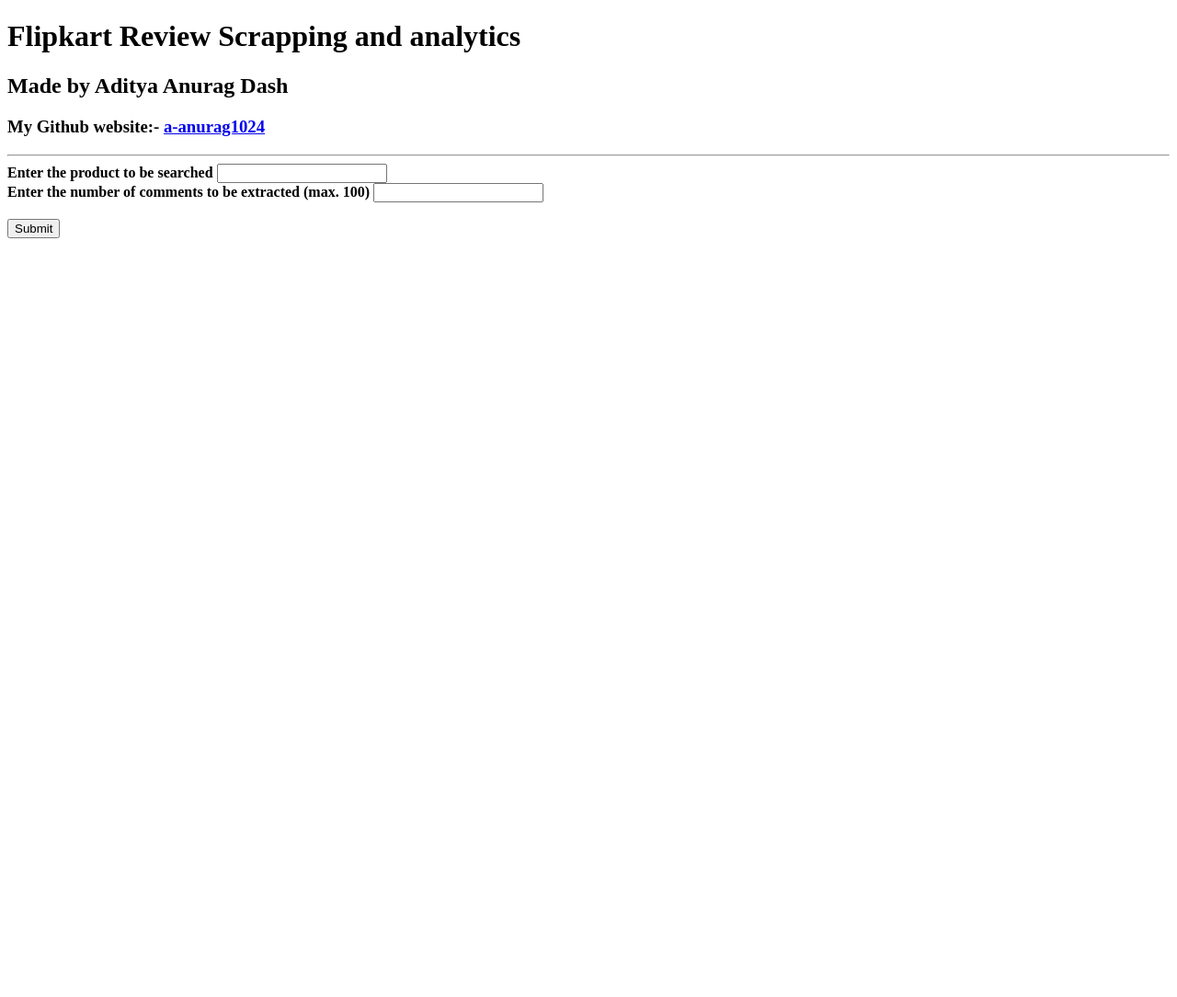
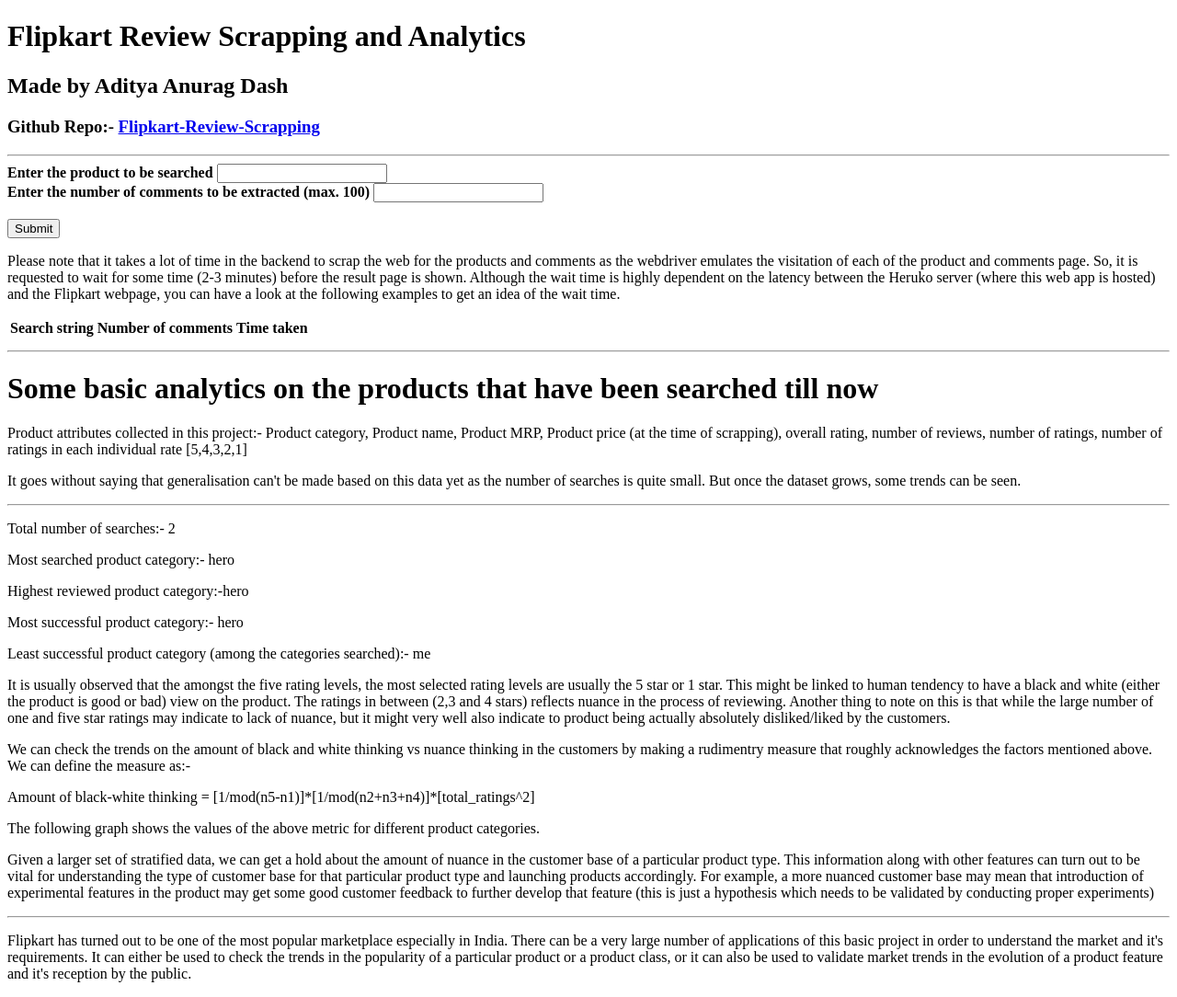
Before and after one commit to a-anurag1024/Flipkart-Review-Scrapping, a Flask app: page / in a window 1280 px wide. Shown: the whole page at 92% size. Before the commit the page ends 259 px from the top, so only its background shows below. Run offline with Flask 2, Linux system fonts and the light colour scheme; lists and menus that the app fills with data are empty.

Commit message:
update on index.html page

```diff
--- a/app.py
+++ b/app.py
@@ -13,7 +13,8 @@
 @app.route('/', methods=['GET', 'POST'])
 @cross_origin()
 def home():
-    return render_template("index.html")
+    return render_template("index.html", analytics={'total_searches': 2, 'most_searched': 'hero', 'highest_reviewed': 'hero',
+                                                      'most_successful': 'hero', 'least_successful': 'me'})
 
 
 @app.route('/comments', methods=['GET', 'POST'])
--- /dev/null
+++ b/product_analysis.py
@@ -0,0 +1,5 @@
+
+
+class product_analytics():
+    def __init__(self, df):
+        self.df = df
--- a/templates/index.html
+++ b/templates/index.html
@@ -5,10 +5,10 @@
 </head>
 <body>
 
-<h1>Flipkart Review Scrapping and analytics</h1>
+<h1>Flipkart Review Scrapping and Analytics</h1>
 <h2>Made by Aditya Anurag Dash</h2>
-<h3>My Github website:-
-<a href = "https://github.com/a-anurag1024">a-anurag1024</a>
+<h3>Github Repo:-
+<a href = "https://github.com/a-anurag1024/Flipkart-Review-Scrapping">Flipkart-Review-Scrapping</a>
 </h3>
 
 <hr>
@@ -22,5 +22,78 @@
     <input type="submit" value="Submit">
 </form>
 
+<p>Please note that it takes a lot of time in the backend to scrap the web for the products and comments as the webdriver emulates
+    the visitation of each of the product and comments page. So, it is requested to
+    wait for some time (2-3 minutes) before the result page is shown. Although the wait time is highly dependent on the latency
+    between the Heruko server (where this web app is hosted) and the Flipkart webpage, you can have a look at the following
+    examples to get an idea of the wait time.
+</p>
+<table>
+    <tr>
+        <th>Search string</th>
+        <th>Number of comments</th>
+        <th>Time taken</th>
+    </tr>
+    <tbody>
+    <tr>
+        <td></td>
+        <td></td>
+        <td></td>
+    </tr>
+    </tbody>
+</table>
+
+<hr>
+
+<h1>Some basic analytics on the products that have been searched till now</h1>
+
+<p>Product attributes collected in this project:- Product category, Product name, Product MRP, Product price (at the time of
+scrapping), overall rating, number of reviews, number of ratings, number of ratings in each individual rate [5,4,3,2,1]</p>
+
+<p>It goes without saying that generalisation can't be made based on this data yet as the number of searches is quite small.
+But once the dataset grows, some trends can be seen.</p>
+
+<hr>
+
+<p>Total number of searches:- {{analytics['total_searches']}}</p>
+<p>Most searched product category:- {{analytics['most_searched']}}</p>
+<p>Highest reviewed product category:-{{analytics['highest_reviewed']}}</p>
+<p>Most successful product category:- {{analytics['most_successful']}}</p>
+<p>Least successful product category (among the categories searched):- {{analytics['least_successful']}}</p>
+
+<p> It is usually observed that the amongst the five rating levels, the most selected rating levels are usually the
+    5 star or 1 star. This might be linked to human tendency to have a black and white (either the product is good or bad) view on
+    the product. The ratings in between (2,3 and 4 stars) reflects nuance in the process of reviewing. Another thing to note
+    on this is that while the large number of one and five star ratings may indicate to lack of nuance, but it might
+    very well also indicate to product being actually absolutely disliked/liked by the customers.
+</p>
+<p>
+    We can check the trends on the amount of black and white thinking vs nuance thinking in the customers
+    by making a rudimentry measure that roughly acknowledges the factors mentioned above. We can define the measure as:-
+</p>
+<p>Amount of black-white thinking = [1/mod(n5-n1)]*[1/mod(n2+n3+n4)]*[total_ratings^2]</p>
+<p>The following graph shows the values of the above metric for different product categories. </p>
+
+
+
+
+
+
+
+<p>
+    Given a larger set of stratified
+data, we can get a hold about the amount of nuance in the customer base of a particular product type. This information along with
+    other features can turn
+out to be vital for understanding the type of customer base for that particular product type and launching products accordingly.
+For example, a more nuanced customer base may mean that introduction of experimental features in the product may get some
+good customer feedback to further develop that feature (this is just a hypothesis which needs to be validated by conducting proper
+    experiments)</p>
+<hr>
+<p>Flipkart has turned out to be one of the most popular marketplace especially in India.
+    There can be a very large number of applications of this basic project in order to understand the market and it's
+    requirements. It can either be used to check the trends in the popularity of a particular product or a product class, or it can
+    also be used to validate market trends in the evolution of a product feature and it's reception by the public.
+</p>
+
 </body>
 </html>
```
